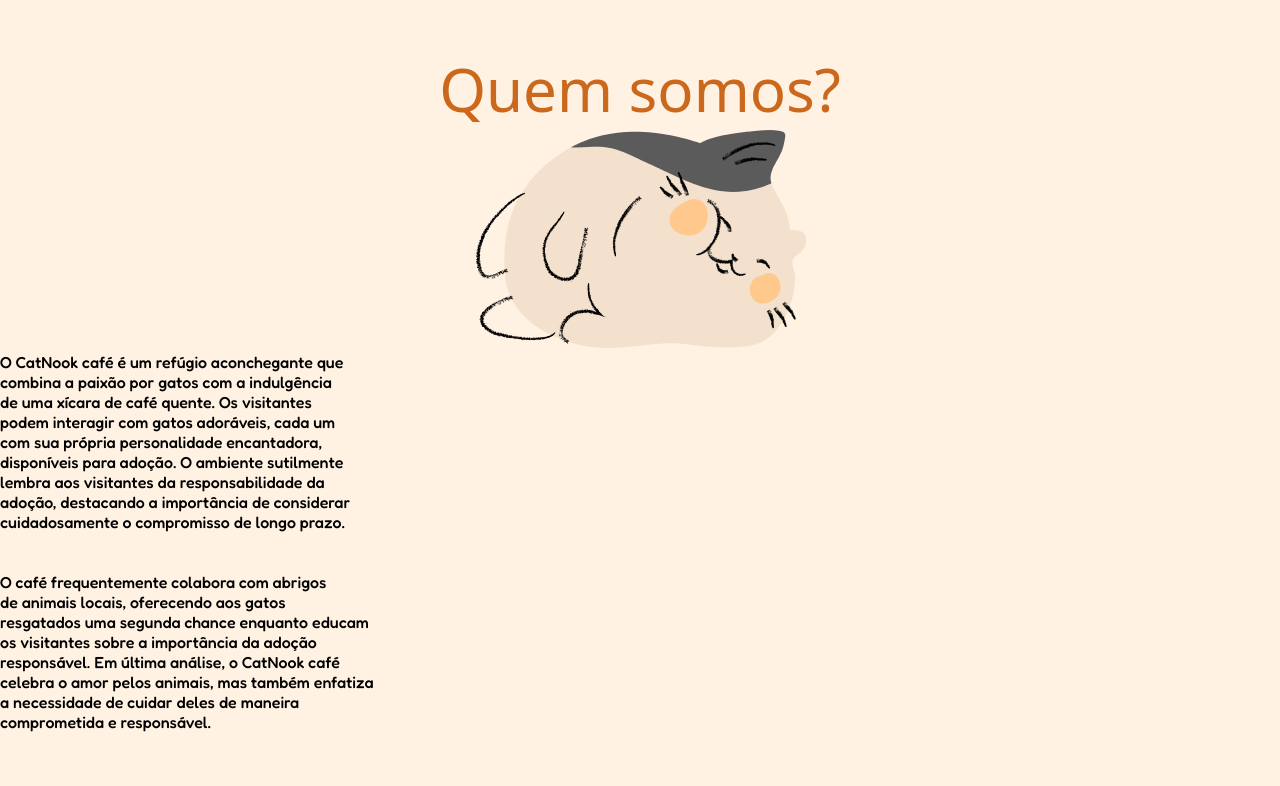
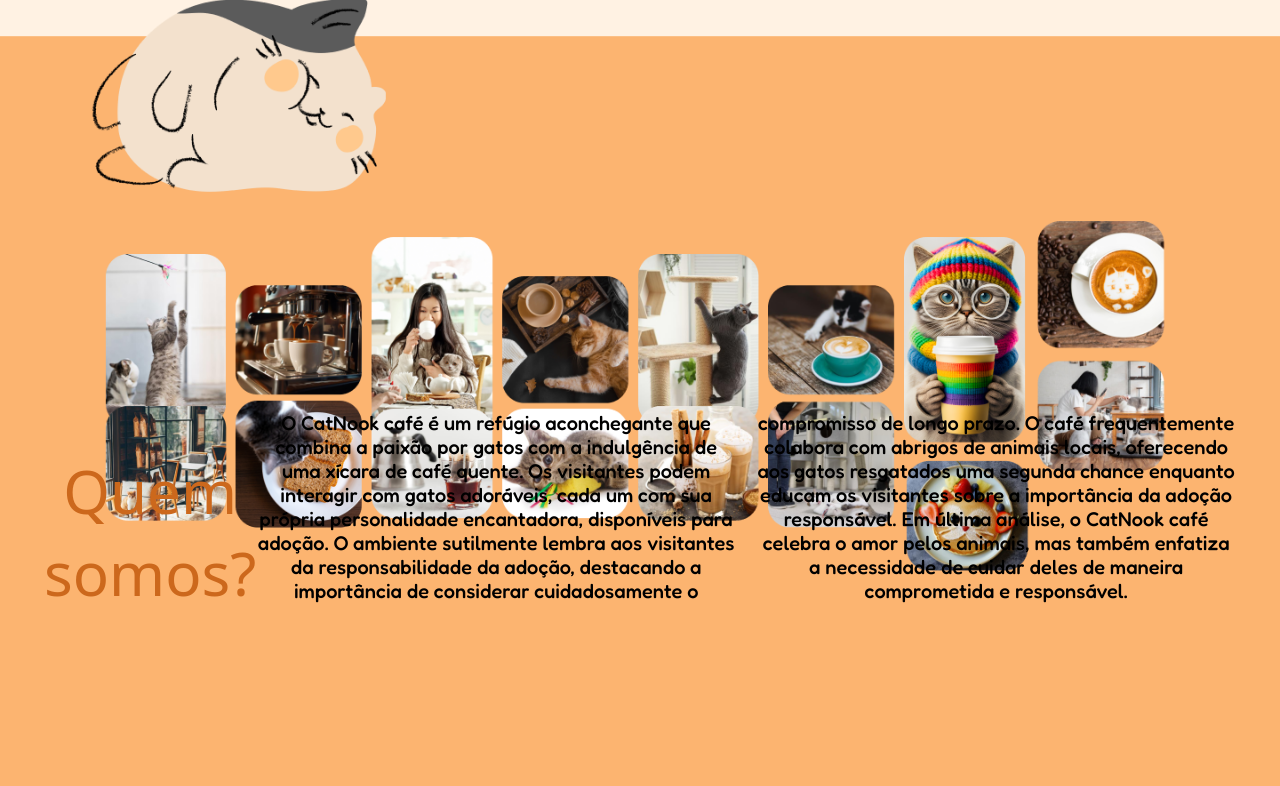
Before and after one commit to LauraRodrigues27/PI-CatNook, a plain HTML site: page index.html in a window 1280 px wide. Shown: the part 2700-3486 px from the top of the page. Drawn offline with Linux system fonts and the light colour scheme; a web font is replaced by a local one.

Commit message:
edição do quem somos

```diff
--- a/estilo.css
+++ b/estilo.css
@@ -195,13 +195,22 @@
 
 .quem-somos {
     text-align: center;
+    background-image: url(img/fundo-quemsomos.png);
+    background-size: cover;
+    height: 1018px;
+    display: flex;
+    align-items: center;
+    justify-content: space-between;
+    padding-left: 44px;
+    padding-right: 44px;
 }
 
-.quem-somos2 {
-    text-align: center;
+.quem-somos-2 img {
+    margin: 90px;
+    margin-top: -172px;
 }
 
-.quemsomos img {
-    display: flex;
-    flex-wrap: wrap;
+.quem-somos-2 .linha p {
+    column-count: 2;
+    font-size: 125%;
 }
--- a/index.html
+++ b/index.html
@@ -108,35 +108,33 @@
 
         <div class="quem-somos">
             <h1 class="titulo" id="titulo-quemsomos">Quem somos?</h1>
-            <img src="img/gato quem somos.png" alt="gatinho">
-        </div>
 
             <div class="quem-somos-2">
+
+                <div class="linha">
                     <p>
-                O CatNook café é um refúgio aconchegante que <br>
-                combina a paixão por gatos com a indulgência <br>
-                de uma xícara de café quente. Os visitantes <br>
-                podem interagir com gatos adoráveis, cada um <br>
-                com sua própria personalidade encantadora, <br>
-                disponíveis para adoção. O ambiente sutilmente <br>
-                lembra aos visitantes da responsabilidade da <br>
-                adoção, destacando a importância de considerar <br>
+                        O CatNook café é um refúgio aconchegante que
+                        combina a paixão por gatos com a indulgência
+                        de uma xícara de café quente. Os visitantes
+                        podem interagir com gatos adoráveis, cada um
+                        com sua própria personalidade encantadora,
+                        disponíveis para adoção. O ambiente sutilmente
+                        lembra aos visitantes da responsabilidade da
+                        adoção, destacando a importância de considerar
                         cuidadosamente o compromisso de longo prazo.
-            </p>
-            <p>
-                <br>
-                <br>
-                O café frequentemente colabora com abrigos <br>
-                de animais locais, oferecendo aos gatos <br>
-                resgatados uma segunda chance enquanto educam <br>
-                os visitantes sobre a importância da adoção <br>
-                responsável. Em última análise, o CatNook café <br>
-                celebra o amor pelos animais, mas também enfatiza <br>
-                a necessidade de cuidar deles de maneira <br>
+
+                        O café frequentemente colabora com abrigos
+                        de animais locais, oferecendo aos gatos
+                        resgatados uma segunda chance enquanto educam
+                        os visitantes sobre a importância da adoção
+                        responsável. Em última análise, o CatNook café
+                        celebra o amor pelos animais, mas também enfatiza
+                        a necessidade de cuidar deles de maneira
                         comprometida e responsável.
                     </p>
                 </div>
-
+            </div>
+        </div>
         <div class="contato">
             <h2 class="titulo">Contato</h2>
             <iframe
```
Also changed, not shown: img/fundo-quemsomos.png (added). Lines whose indentation alone changed are shown as unchanged.
